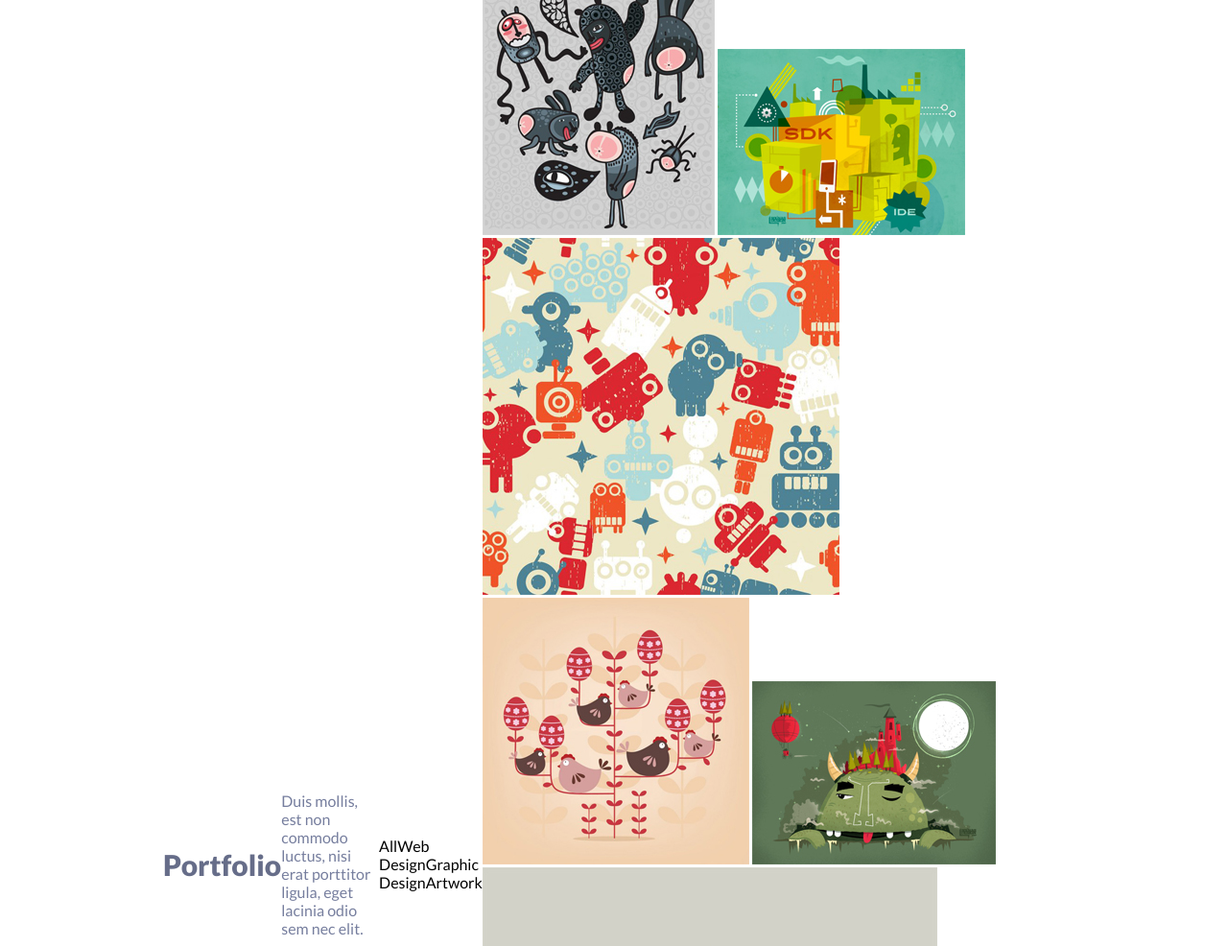
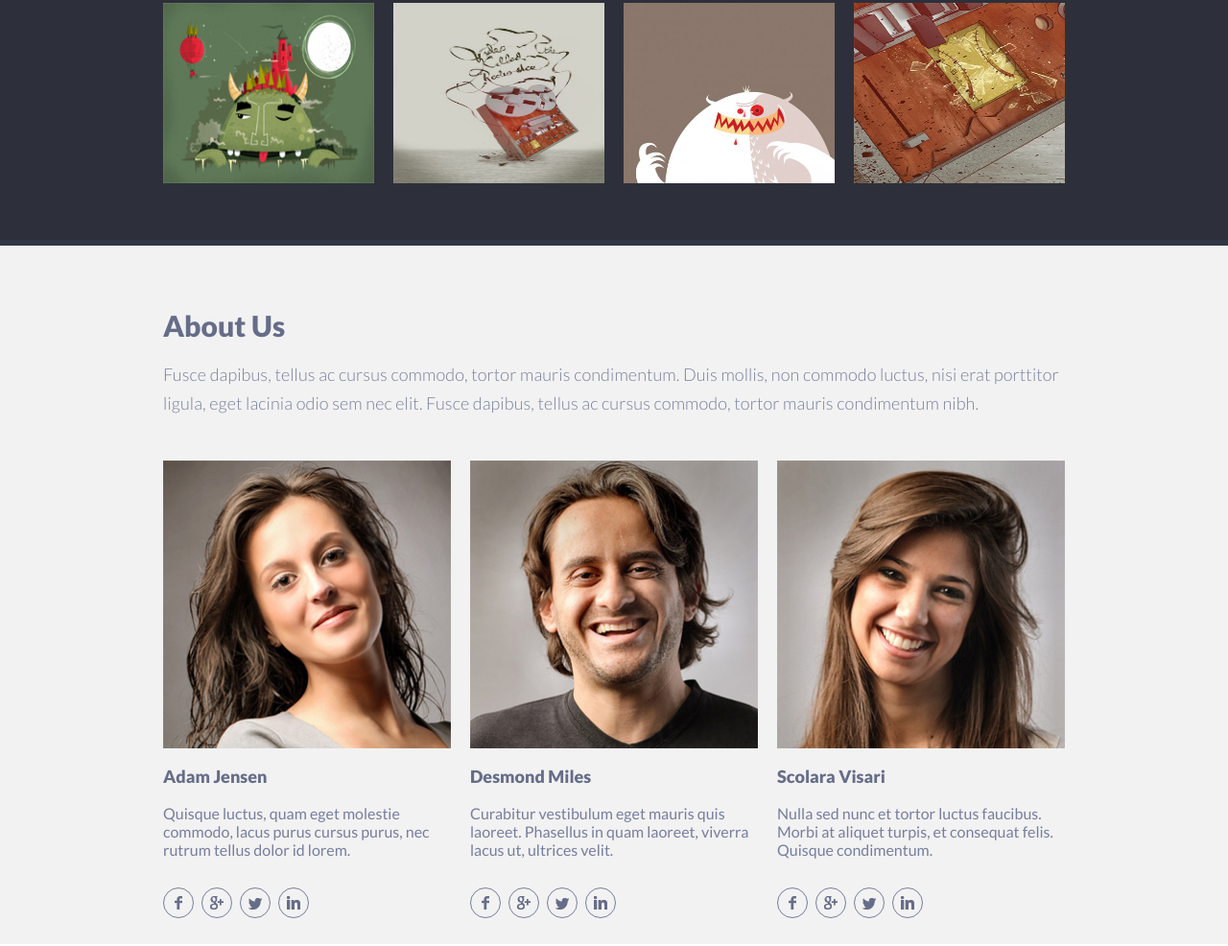
Before and after one commit to burik84/singolo, a website: page singolo2.html in a window 1280 px wide. Shown: the part 614-1600 px from the top of the page at 96% size. Drawn offline with Linux system fonts and the light colour scheme.

Commit message:
feat: add style for portfolio and about-us

```diff
--- a/singolo1.css
+++ b/singolo1.css
@@ -86,6 +86,14 @@ p {
     display: none;
 }
 
+.lead {
+    margin-top: 18px;
+    font-family: 'Lato Light', sans-serif;
+    font-size: 18px;
+    line-height: 30px;
+    letter-spacing: 0.1px;
+}
+
 .container {
     display: flex;
     max-width: 1020px;
@@ -93,8 +101,6 @@ p {
     margin: 0 auto;
     padding-right: 40px;
     padding-left: 40px;
-    align-items: center;
-    justify-content: space-between;
 }
 
 /* Стили для header */
@@ -106,6 +112,11 @@ p {
     color: #fff;
     background-color: #2d303a;
     border-bottom: 6px solid #323746;
+}
+
+.header .container {
+    align-items: center;
+    justify-content: space-between;
 }
 
 .logo {
@@ -238,14 +249,6 @@ p {
     align-items: flex-start;
 }
 
-.lead {
-    margin-top: 18px;
-    font-family: 'Lato Light', sans-serif;
-    font-size: 18px;
-    line-height: 30px;
-    letter-spacing: 0.1px;
-}
-
 .items {
     display: flex;
     margin-top: 42px;
--- a/singolo2.css
+++ b/singolo2.css
@@ -0,0 +1,121 @@
+/* styles portfolio */
+.portfolio {
+    height: 870px;
+    background-color: #2d303a;
+    border-bottom: 6px solid #323746;
+}
+
+.portfolio .container {
+    flex-direction: column;
+}
+
+.portfolio__head {
+    margin-top: 60px;
+}
+
+.tags {
+    margin-top: 15px;
+    margin-bottom: 20px;
+    font-size: 12px;
+    line-height: 22px;
+}
+
+.tags__item {
+    margin-right: 10px;
+    font-family: 'Lato Regular', sans-serif;
+    color: var(--color-text);
+    text-transform: capitalize;
+    border: 1px solid var(--color-text);
+    border-radius: 3px;
+    padding: 6px;
+    cursor: pointer;
+    transition: all 0.5s;
+}
+
+.tags__item--active, .tags__item:hover {
+    color: #fff;
+    border-color: #fff;
+}
+
+.gallery {
+    display: grid;
+    grid-template-columns: repeat(4, 1fr);
+    grid-gap: 20px;
+    max-width: 1020px;
+    width: 100%;
+    margin: 0 auto;
+    overflow: hidden;
+}
+
+.gallery__item {
+    width: 220px;
+    height: 188px;
+}
+
+.gallery__img {
+    width: 100%;
+    height: 100%;
+}
+
+/* styles about us */
+.about-us {
+    height: 734px;
+    background-color: #f2f2f2;
+    border-bottom: 6px solid #fff;
+}
+
+.about-us .container {
+    flex-direction: column;
+}
+
+.about-us__head {
+    margin-top: 65px;
+}
+
+.cards {
+    display: flex;
+    align-items: center;
+    justify-content: space-between;
+    margin-top: 45px;
+}
+
+.card {
+    width: 300px;
+}
+
+.card__img {
+    width: 300px;
+    height: 300px;
+}
+
+.card__img img {
+    width: 100%;
+    height: 100%;
+}
+
+.card__title {
+    margin-top: 20px;
+}
+
+.card__descr {
+    margin-top: 20px;
+}
+
+.social {
+    display: flex;
+    margin-top: 30px;
+}
+
+.social__icon {
+    margin-right: 8px;
+    text-align: center;
+    line-height: 32px;
+}
+
+.social__link {
+    display: inline-block;
+    width: 32px;
+    height: 32px;
+    border-radius: 50%;
+    border: 1px solid var(--color-text);
+}
--- a/singolo2.html
+++ b/singolo2.html
@@ -13,24 +13,36 @@
 <body>
     <section class="portfolio">
         <div class="container">
-            <h2>Portfolio</h2>
-            <p>Duis mollis, est non commodo luctus, nisi erat porttitor ligula, eget lacinia odio sem nec elit.</p>
+            <h2 class="portfolio__head">Portfolio</h2>
+            <p class="lead">Duis mollis, est non commodo luctus, nisi erat porttitor ligula, eget lacinia odio sem nec elit.</p>
             <div class="tags">
-                <span>All</span><span>Web Design</span><span>Graphic Design</span><span>Artwork</span>
+                <span class="tags__item tags__item--active">All</span><span class="tags__item">Web design</span><span class="tags__item">Graphic design</span><span class="tags__item">Artwork</span>
             </div>
-            <div class="images">
-                <img src="./assets/img/portfolio/image-1.jpg" alt="image">
-                <img src="./assets/img/portfolio/image-2.jpg" alt="image">
-                <img src="./assets/img/portfolio/image-3.jpg" alt="image">
-                <img src="./assets/img/portfolio/image-4.jpg" alt="image">
-                <img src="./assets/img/portfolio/image-5.jpg" alt="image">
-                <img src="./assets/img/portfolio/image-6.jpg" alt="image">
-                <img src="./assets/img/portfolio/image-7.jpg" alt="image">
-                <img src="./assets/img/portfolio/image-8.jpg" alt="image">
-                <img src="./assets/img/portfolio/image-9.jpg" alt="image">
-                <img src="./assets/img/portfolio/image-10.jpg" alt="image">
-                <img src="./assets/img/portfolio/image-11.jpg" alt="image">
-                <img src="./assets/img/portfolio/image-12.jpg" alt="image">
+            <div class="gallery">
+                <div class="gallery__item"><img class="gallery__img" src="./assets/img/portfolio/image-1.jpg" alt="image"></div>
+                <!-- /.gallery__item -->
+                <div class="gallery__item"><img class="gallery__img" src="./assets/img/portfolio/image-2.jpg" alt="image"></div>
+                <!-- /.gallery__item -->
+                <div class="gallery__item"><img class="gallery__img" src="./assets/img/portfolio/image-3.jpg" alt="image"></div>
+                <!-- /.gallery__item -->
+                <div class="gallery__item"><img class="gallery__img" src="./assets/img/portfolio/image-4.jpg" alt="image"></div>
+                <!-- /.gallery__item -->
+                <div class="gallery__item"><img class="gallery__img" src="./assets/img/portfolio/image-5.jpg" alt="image"></div>
+                <!-- /.gallery__item -->
+                <div class="gallery__item"><img class="gallery__img" src="./assets/img/portfolio/image-6.jpg" alt="image"></div>
+                <!-- /.gallery__item -->
+                <div class="gallery__item"><img class="gallery__img" src="./assets/img/portfolio/image-7.jpg" alt="image"></div>
+                <!-- /.gallery__item -->
+                <div class="gallery__item"><img class="gallery__img" src="./assets/img/portfolio/image-8.jpg" alt="image"></div>
+                <!-- /.gallery__item -->
+                <div class="gallery__item"><img class="gallery__img" src="./assets/img/portfolio/image-9.jpg" alt="image"></div>
+                <!-- /.gallery__item -->
+                <div class="gallery__item"><img class="gallery__img" src="./assets/img/portfolio/image-10.jpg" alt="image"></div>
+                <!-- /.gallery__item -->
+                <div class="gallery__item"><img class="gallery__img" src="./assets/img/portfolio/image-11.jpg" alt="image"></div>
+                <!-- /.gallery__item -->
+                <div class="gallery__item"><img class="gallery__img" src="./assets/img/portfolio/image-12.jpg" alt="image"></div>
+                <!-- /.gallery__item -->
             </div>
             <!-- /.images -->
         </div>
@@ -39,8 +51,9 @@
     </section>
     <section class="about-us">
         <div class="container">
-            <h2>About us</h2>
-            <p>Fusce dapibus, tellus ac cursus commodo, tortor mauris condimentum. Duis mollis, non commodo luctus, nisi erat porttitor ligula, eget lacinia odio sem nec elit. Fusce dapibus, tellus ac cursus commodo, tortor mauris condimentum nibh.</p>
+            <h2 class="about-us__head">About us</h2>
+            <p class="lead">Fusce dapibus, tellus ac cursus commodo, tortor mauris condimentum. Duis mollis, non commodo luctus, nisi erat porttitor ligula, eget lacinia odio sem nec elit. Fusce dapibus, tellus ac cursus commodo, tortor mauris
+                condimentum nibh.</p>
             <div class="cards">
                 <div class="card">
                     <div class="card__img">
@@ -56,12 +69,15 @@
                     </div>
                     <!-- /.card__descr -->
                     <div class="social">
-                        <a href="#" class="social__icon"><img src="./assets/img/social/facebook.png" alt="logo facebook"></a>
-                        <a href="#" class="social__icon"><img src="./assets/img/social/google+.png" alt="logo google+"></a>
-                        <a href="#" class="social__icon"><img src="./assets/img/social/twitter.png" alt="logo twitter"></a>
-                        <a href="#" class="social__icon"><img src="./assets/img/social/linkedin.png" alt="logo linkedin"></a>
+                        <div class="social__icon"><a href="#" class="social__link"><img src="./assets/img/social/facebook.png" alt="logo facebook"></a></div>
+                        <div class="social__icon">
+                            <a href="#" class="social__link"><img src="./assets/img/social/google+.png" alt="logo google+"></a></div>
+                        <div class="social__icon">
+                            <a href="#" class="social__link"><img src="./assets/img/social/twitter.png" alt="logo twitter"></a></div>
+                        <div class="social__icon">
+                            <a href="#" class="social__link"><img src="./assets/img/social/linkedin.png" alt="logo linkedin"></a></div>
                     </div>
-                    <!-- /.card__icons -->
+                    <!-- /.social -->
                 </div>
                 <!-- /.card -->
                 <div class="card">
@@ -77,13 +93,16 @@
                         <p>Curabitur vestibulum eget mauris quis laoreet. Phasellus in quam laoreet, viverra lacus ut, ultrices velit.</p>
                     </div>
                     <!-- /.card__descr -->
-                    <div class="card__icons">
-                        <a href="#" class="social__icon"><img src="./assets/img/social/facebook.png" alt="logo facebook"></a>
-                        <a href="#" class="social__icon"><img src="./assets/img/social/google+.png" alt="logo google+"></a>
-                        <a href="#" class="social__icon"><img src="./assets/img/social/twitter.png" alt="logo twitter"></a>
-                        <a href="#" class="social__icon"><img src="./assets/img/social/linkedin.png" alt="logo linkedin"></a>
+                    <div class="social">
+                        <div class="social__icon"><a href="#" class="social__link"><img src="./assets/img/social/facebook.png" alt="logo facebook"></a></div>
+                        <div class="social__icon">
+                            <a href="#" class="social__link"><img src="./assets/img/social/google+.png" alt="logo google+"></a></div>
+                        <div class="social__icon">
+                            <a href="#" class="social__link"><img src="./assets/img/social/twitter.png" alt="logo twitter"></a></div>
+                        <div class="social__icon">
+                            <a href="#" class="social__link"><img src="./assets/img/social/linkedin.png" alt="logo linkedin"></a></div>
                     </div>
-                    <!-- /.card__icons -->
+                    <!-- /.social -->
                 </div>
                 <!-- /.card -->
                 <div class="card">
@@ -99,13 +118,16 @@
                         <p>Nulla sed nunc et tortor luctus faucibus. Morbi at aliquet turpis, et consequat felis. Quisque condimentum.</p>
                     </div>
                     <!-- /.card__descr -->
-                    <div class="card__icons">
-                        <a href="#" class="social__icon"><img src="./assets/img/social/facebook.png" alt="logo facebook"></a>
-                        <a href="#" class="social__icon"><img src="./assets/img/social/google+.png" alt="logo google+"></a>
-                        <a href="#" class="social__icon"><img src="./assets/img/social/twitter.png" alt="logo twitter"></a>
-                        <a href="#" class="social__icon"><img src="./assets/img/social/linkedin.png" alt="logo linkedin"></a>
+                    <div class="social">
+                        <div class="social__icon"><a href="#" class="social__link"><img src="./assets/img/social/facebook.png" alt="logo facebook"></a></div>
+                        <div class="social__icon">
+                            <a href="#" class="social__link"><img src="./assets/img/social/google+.png" alt="logo google+"></a></div>
+                        <div class="social__icon">
+                            <a href="#" class="social__link"><img src="./assets/img/social/twitter.png" alt="logo twitter"></a></div>
+                        <div class="social__icon">
+                            <a href="#" class="social__link"><img src="./assets/img/social/linkedin.png" alt="logo linkedin"></a></div>
                     </div>
-                    <!-- /.card__icons -->
+                    <!-- /.social -->
                 </div>
                 <!-- /.card -->
             </div>
```
